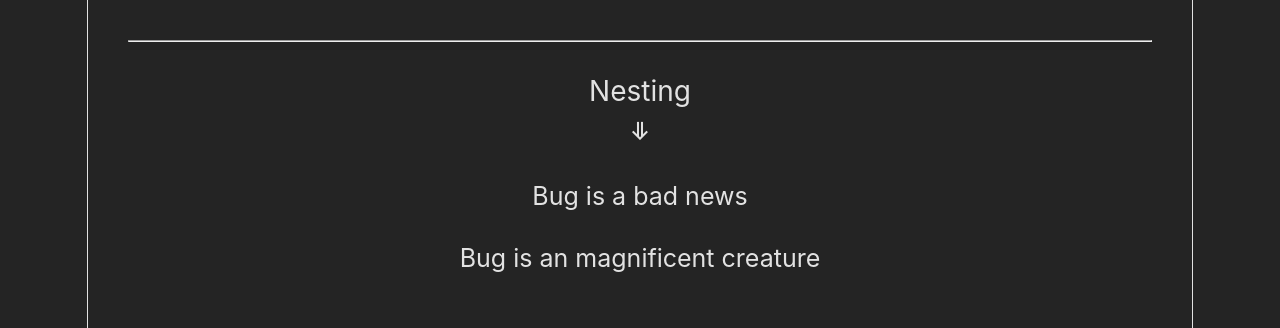
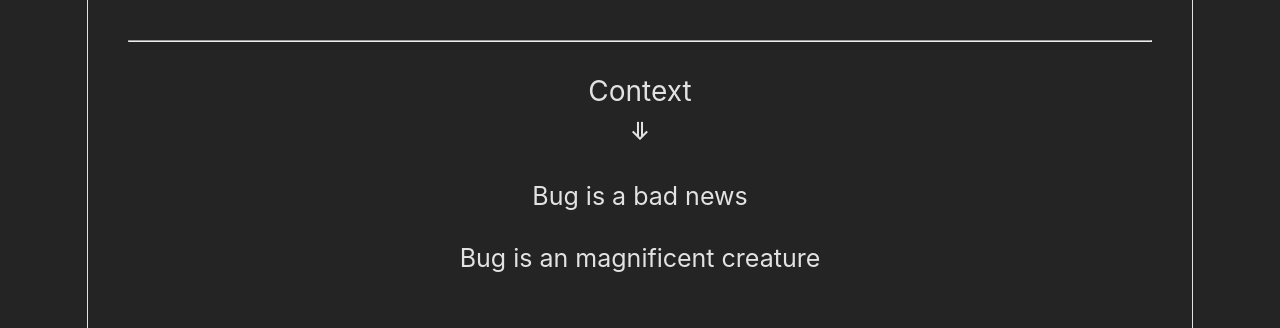
Before and after one commit to Ahmed-Elbessfy/i18next-react, a React (Vite) app: page / in a window 1280 px wide. Shown: the part 271-599 px from the top of the page. Built offline with nearby package versions, Linux system fonts and the light colour scheme.

Commit message:
config context example

```diff
--- a/src/App.tsx
+++ b/src/App.tsx
@@ -70,13 +70,22 @@ function App() {
         <p>{t("does_not_exist", { ns: "extraNs" })}</p>
       </div> */}
 
-      <div>
+      {/* <div>
         <p className="heading">
           Nesting
           <span>=&gt;</span>
         </p>
         <p>{t("developer.bug", { bug: "Bug" })}</p>
         <p>{t("entomologist.bug", { bug: "Bug" })}</p>
+      </div> */}
+
+      <div>
+        <p className="heading">
+          Context
+          <span>=&gt;</span>
+        </p>
+        <p>{t("bug", { context: "developer", bug: "Bug" })}</p>
+        <p>{t("bug", { context: "entomologist", bug: "Bug" })}</p>
       </div>
     </div>
   );
--- a/src/locales/ar/ar_content.json
+++ b/src/locales/ar/ar_content.json
@@ -8,5 +8,7 @@
   },
   "entomologist": {
     "bug": "{{bug}} هو مخلوق رائع"
-  }
+  },
+  "bug_developer": "{{bug}} هو خبر سيء",
+  "bug_entomologist": "{{bug}} هو مخلوق رائع"
 }
--- a/src/locales/en/en_content.json
+++ b/src/locales/en/en_content.json
@@ -7,5 +7,7 @@
   },
   "entomologist": {
     "bug": "{{bug}} is an magnificent creature"
-  }
+  },
+  "bug_developer": "{{bug}} is a bad news",
+  "bug_entomologist": "{{bug}} is an magnificent creature"
 }
```
